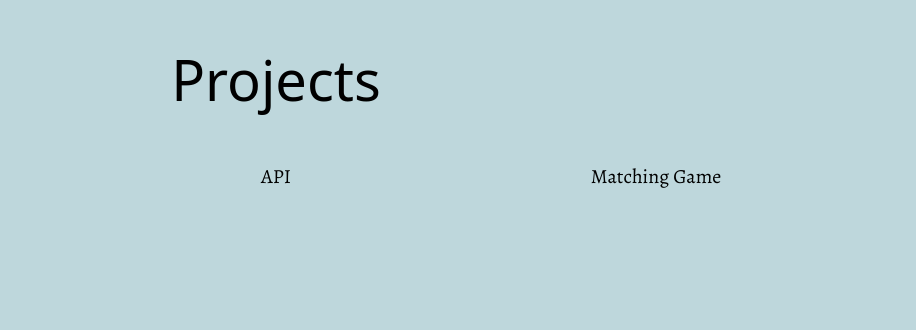
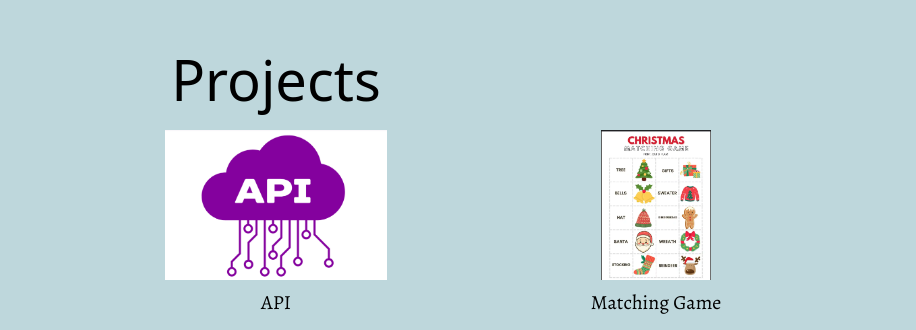
Before and after one commit to Zwalsh17/Portfolio, a website: page index.html in a window 1280 px wide. Shown: the part 988-1318 px from the top of the page, 364-1280 px from the left. Drawn offline with nearby package versions, Linux system fonts and the light colour scheme; files whose address does not match are found by name.

Commit message:
Update project images

```diff
--- a/index.html
+++ b/index.html
@@ -69,11 +69,11 @@
                 <p class="font mt-2">Madlibs</p>
               </div>
               <div class="col-md-4 icon-text text-center">
-                <a href="https://codesandbox.io/p/sandbox/levelup-api-adventure-forked-rd474k"><img src="img/API.png" alt="" class="small-image"></a>
+                <a href="https://codesandbox.io/p/sandbox/levelup-api-adventure-forked-rd474k"><img src="API.png" alt="" class="small-image"></a>
                 <p class="font mt-2">API</p>
               </div>
               <div class="col-md-4 icon-text text-center">
-                <a href="https://codesandbox.io/p/sandbox/portfolio-project-match-game-forked-yygs7g"><img src="img/XmasMatching.png" alt="" class="small-image"></a>
+                <a href="https://codesandbox.io/p/sandbox/portfolio-project-match-game-forked-yygs7g"><img src="XmasMatching.png" alt="" class="small-image"></a>
                 <p class="font mt-2">Matching Game</p>
               </div>
             </div>
```
